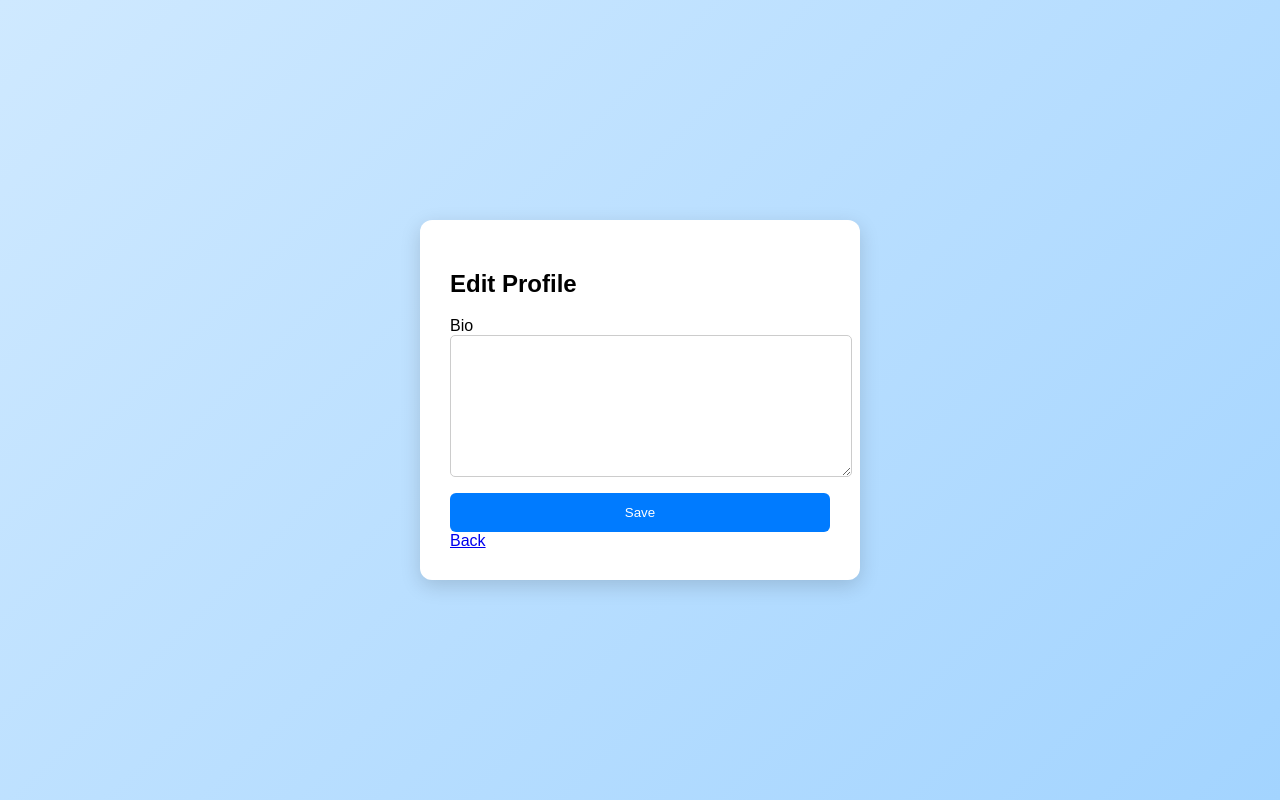
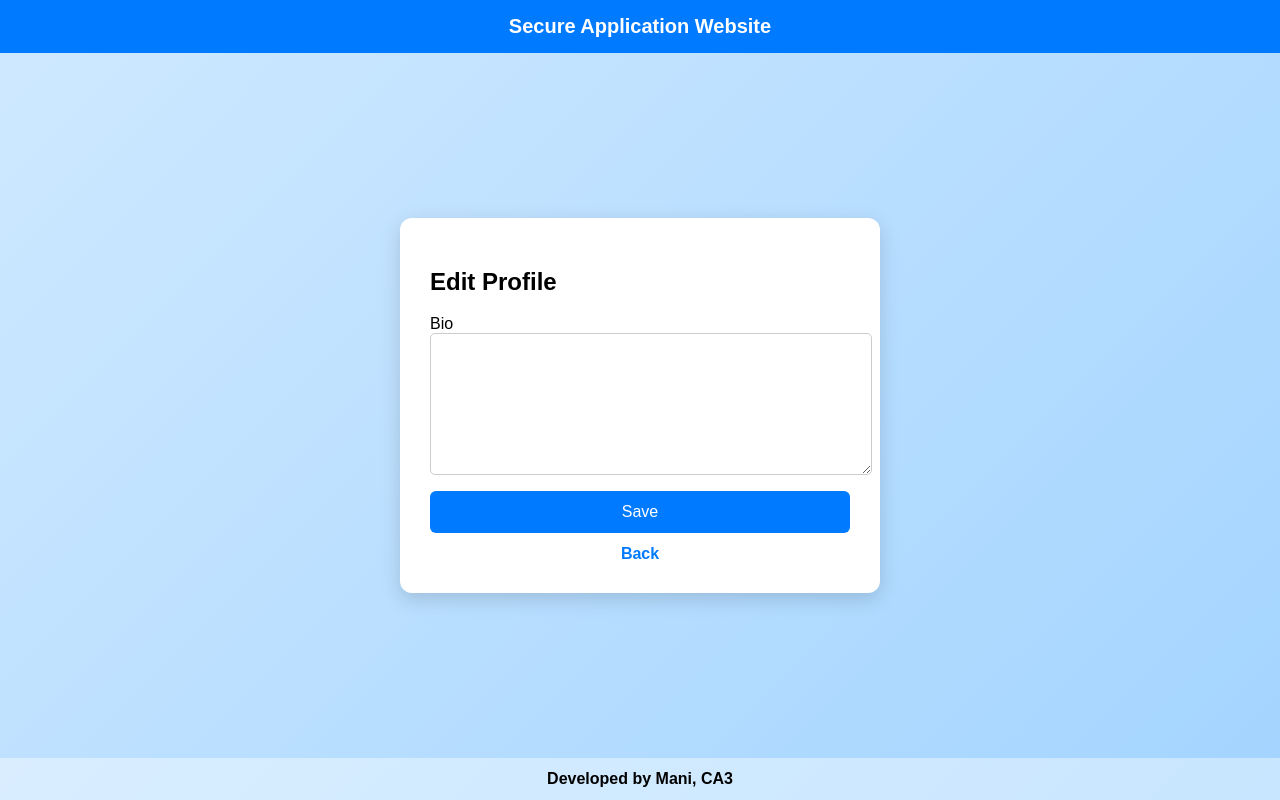
Before and after one commit to akz0015z/MySecureApp, a Flask app: page /edit_profile in a window 1280 px wide. Run offline with Flask 3, Linux system fonts and the light colour scheme; a user stored in the database is signed in.

Commit message:
added navbar and footer

```diff
--- a/templates/edit_profile.html
+++ b/templates/edit_profile.html
@@ -9,16 +9,31 @@
             height: 100vh;
             margin: 0;
             display: flex;
-            justify-content: center;
+            flex-direction: column;
+            justify-content: space-between;
             align-items: center;
         }
 
+
+        .navbar {
+            width: 100%;
+            background: #007bff; /* Blue */
+            padding: 15px 0;
+            text-align: center;
+            color: white;
+            font-size: 20px;
+            font-weight: bold;
+        }
+
+
         .container {
             background: white;
-            width: 380px;
+            width: 420px;
             padding: 30px;
             border-radius: 12px;
             box-shadow: 0 6px 20px rgba(0,0,0,0.15);
+            margin-top: 40px;
+            margin-bottom: 40px;
         }
 
         textarea {
@@ -28,6 +43,7 @@
             border-radius: 5px;
             border: 1px solid #ccc;
             margin-bottom: 12px;
+            font-size: 14px;
         }
 
         button {
@@ -37,37 +53,38 @@
             color: white;
             border: none;
             border-radius: 6px;
+            cursor: pointer;
+            font-size: 16px;
         }
 
-        .flash-error {
-            color: red;
+        a {
+            display: block;
+            text-align: center;
+            margin-top: 12px;
+            color: #007bff;
             font-weight: bold;
-            margin-bottom: 10px;
+            text-decoration: none;
         }
 
-        .flash-success {
-            color: green;
+
+        .footer {
+            width: 100%;
+            text-align: center;
+            padding: 12px 0;
             font-weight: bold;
-            margin-bottom: 10px;
+            color: black;
+            background: rgba(255,255,255,0.4);
         }
     </style>
 </head>
 <body>
 
+<div class="navbar">
+    Secure Application Website
+</div>
+
 <div class="container">
     <h2>Edit Profile</h2>
-
-    {% with messages = get_flashed_messages(with_categories=true) %}
-      {% if messages %}
-        {% for category, message in messages %}
-          {% if category == "error" %}
-            <p class="flash-error">{{ message }}</p>
-          {% else %}
-            <p class="flash-success">{{ message }}</p>
-          {% endif %}
-        {% endfor %}
-      {% endif %}
-    {% endwith %}
 
     <form method="POST">
         {{ form.csrf_token }}
@@ -79,5 +96,9 @@
     <a href="/profile">Back</a>
 </div>
 
+<div class="footer">
+    Developed by Mani, CA3
+</div>
+
 </body>
 </html>
```
Also changed, not shown: templates/profile.html (+33 -2 lines).
